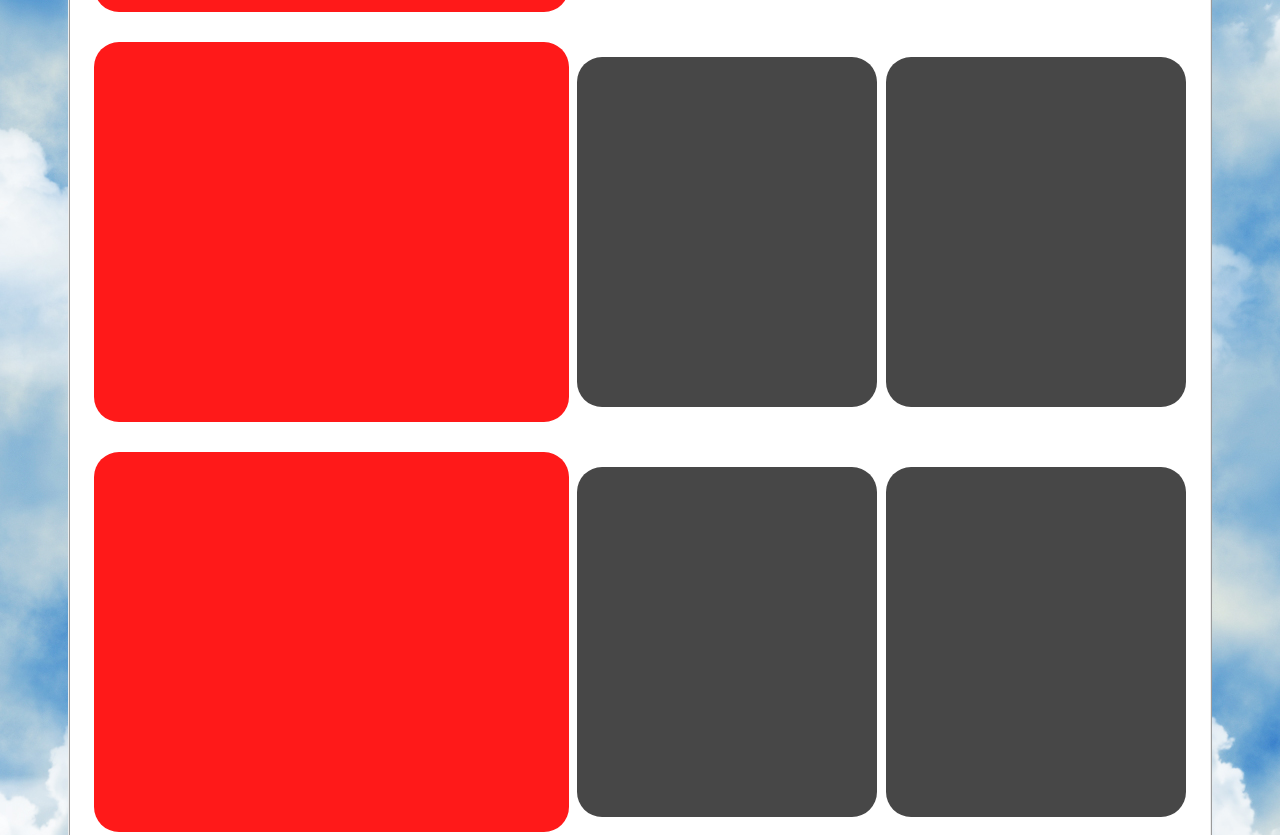
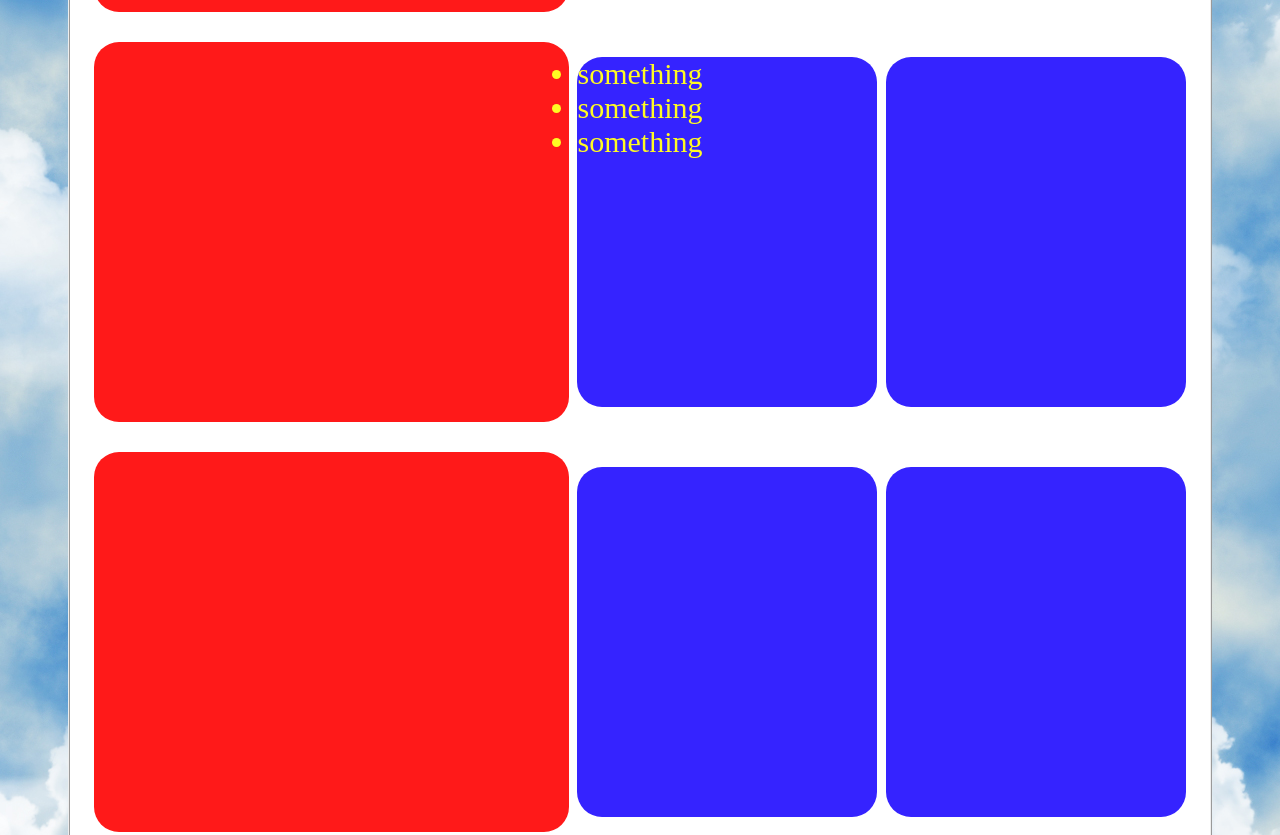
Before and after one commit to agriair/agriair.github.io, a plain HTML site: page index.html in a window 1280 px wide. Shown: the part 1508-2343 px from the top of the page. Drawn offline with Linux system fonts and the light colour scheme.

Commit message:
Messed with colors

```diff
--- a/index.html
+++ b/index.html
@@ -68,7 +68,13 @@ Services, and Custom Farming.">
           <div class="service-descript"></div>
           <div class="service-descript"></div>
           <div class="service-pic"></div>
-          <div class="service-descript"></div>
+          <div class="service-descript">
+            <ul>
+              <li>something</li>
+              <li>something</li>
+              <li>something</li>
+            </ul>
+          </div>
           <div class="service-descript"></div>
           <div class="service-pic"></div>
           <div class="service-descript"></div>
--- a/style.css
+++ b/style.css
@@ -52,7 +52,7 @@ body{
 }
 
 span.gmap-hover {
-  background: #ffeedd;
+  background: #FFFB23;
 }
 
 span.gmap-hover:hover {
@@ -155,8 +155,14 @@ nav a {
 .service-descript {
   height: 350px;
   width: 300px;
-  background-color: rgba(0, 0, 0, 0.72);
+  background-color: #3523FF;
   border-radius: 25px;
+}
+
+.service-descript li {
+  text-align: left;
+  font-size: 30px;
+  color: #FFFB23;
 }
 
 @media screen and (max-width: 1200px) {
```
